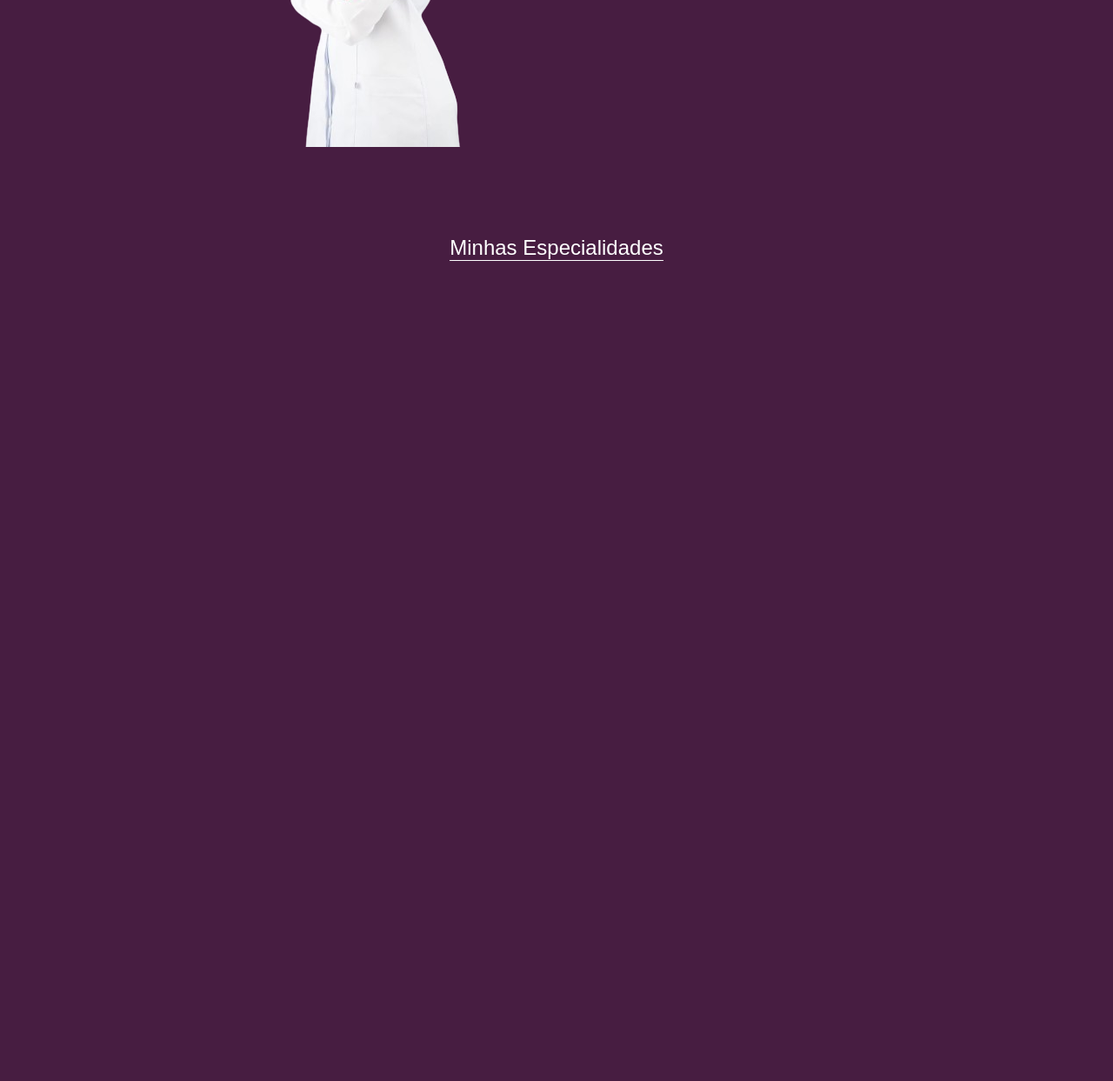
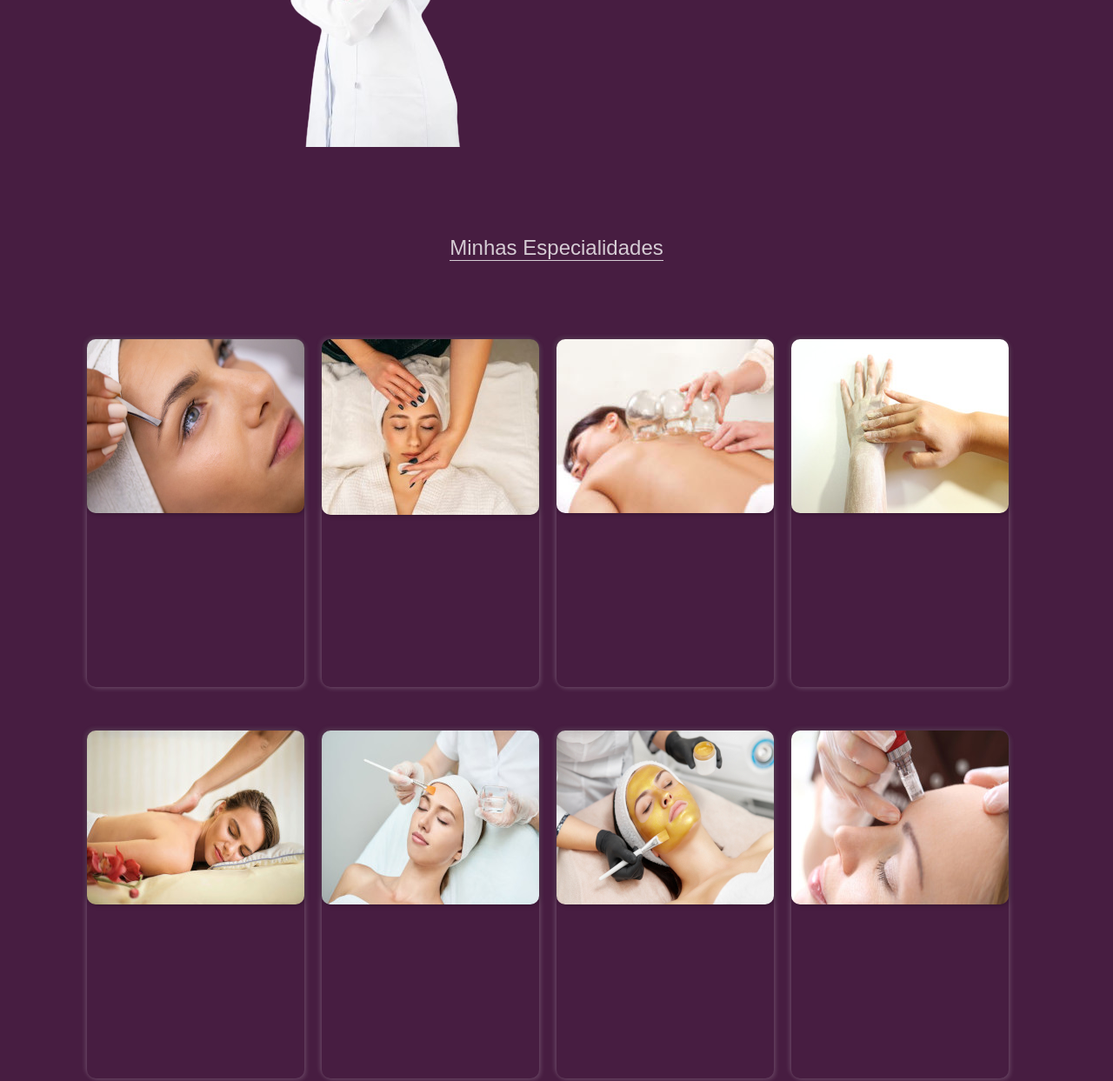
Before and after one commit to vitorio81/nayane-mendonca-estetica, a plain HTML site: page index.html in a window 1280 px wide. Shown: the part 1029-2272 px from the top of the page at 87% size. Before the commit the page ends 1329 px from the top, so only its background shows below. Drawn offline with Linux system fonts and the light colour scheme.

Commit message:
adicionando as especializações

```diff
--- a/index.html
+++ b/index.html
@@ -15,11 +15,11 @@
                 <p>E S T É T I C A</p>
             </h1>
             <ul id="ul-options">
-                <li><a href="#">Início</a></li>
-                <li><a href="#">Sobre</a></li>
-                <li><a href="#">Especialidades</a></li>
-                <li><a href="#">Gende Sua Consulta</a></li>
-                <li><a href="#">Contato</a></li>
+                <li><a href="#">INÍCIO</a></li>
+                <li><a href="#">SOBRE</a></li>
+                <li><a href="#">ESPECIALIDADE</a></li>
+                <li><a href="#">AGENDE SUA CONSULTA</a></li>
+                <li><a href="#">CONTATO</a></li>
             </ul>
         </div>
     </header>
@@ -36,6 +36,47 @@
 
     <section id="my-specialty">
         <h2>Minhas Especialidades</h2>
+        <div id="Container-specialty">
+            <div id="sobrancelha" class="specialty">
+                <img src="imagens/sobrancelha.jpg" alt="sobrancelha">
+            </div>
+
+            <div id="limpeza-de-pele" class="specialty">
+                <img src="imagens/limpeza-de-pele.jpg" alt="limpeza-de-pele">
+            </div>
+
+            <div id="ventosaterapia" class="specialty">
+                <img src="imagens/Ventosaterapia.jpg" alt="Ventosaterapia">
+            </div>
+
+            <div id="esfoliacao-corporal" class="specialty">
+                <img src="imagens/esfoliacao.jpg" alt="esfoliacao">
+            </div>
+
+            <div id="massagem" class="specialty">
+                <img src="imagens/massagem.jpg" alt="massagem">
+            </div>
+
+            <div id="peeling" class="specialty">
+                <img src="imagens/peeling.jpg" alt="peeling">
+            </div>
+
+            <div id="revitalizacao" class="specialty">
+                <img src="imagens/revitalizacao.jpg" alt="revitalizacao">
+            </div>
+
+            <div id="microagulhamento" class="specialty">
+                <img src="imagens/microagulhamento.jpg" alt="microagulhamento">
+            </div>
+
+            <div id="dreno" class="specialty">
+                <img src="imagens/dreno.jpg" alt="dreno">
+            </div>
+
+            <div id="Modeladora" class="specialty">
+                <img src="imagens/massagem-modeladora.jpg" alt="massagem-modeladora">
+            </div>
+        </div>
 
     </section>
 
--- a/style.css
+++ b/style.css
@@ -12,7 +12,7 @@
     --body-colo :rgb(71, 29, 65);
     --header-color: rgb(71, 29, 65);
     --font-color :
-    white;
+    rgba(255, 255, 255, 0.774);
 }
 
 body {
@@ -24,7 +24,8 @@ header {
     background-image: url(imagens/banner-principal.png);
     background-repeat: no-repeat;
     background-size: cover;
-    width: 100vw;
+    margin: auto;
+    width: 98vw;
     height: 550px;
     box-shadow: 2px 2px 5px rgba(255, 255, 255, 0.226);
 }
@@ -49,6 +50,7 @@ h1 {
 h1 > p {
     font-size: 1rem;
     text-align: center;
+    font-family: 'Times New Roman', Times, serif;
 }
 
 #ul-options {
@@ -58,6 +60,7 @@ h1 > p {
     margin-right: 150px;
     margin-top: 10px;
     width: 40vw;
+    font-size: 0.8rem;
 }
 
 #ul-options > li {
@@ -94,4 +97,38 @@ h2 {
 
 #img-mim {
     margin-top: 50px;
+
 }
+
+#Container-specialty{
+    display: flex;
+    flex-wrap: wrap;
+    justify-content: center;
+    margin-top: 50px;
+    width: 95vw;
+    height: 1350px;
+
+}
+
+#my-specialty {
+    margin: auto;
+    width: 95vw;
+    height: 1350px;
+    border: none;
+
+}
+
+.specialty {
+    box-shadow: 2px 2px 5px rgba(255, 255, 255, 0.158) , -2px -2px 5px rgba(255, 255, 255, 0.158);
+    width: 250px;
+    height: 400px;
+    border-radius: 10px;
+    margin-right: 20px;
+    margin-top: 40px;
+
+}
+
+.specialty > img {
+    box-shadow: 2px 2px 5px rgba(0, 0, 0, 0.171) , -2px -2px 5px rgba(0, 0, 0, 0.171);
+    border-radius: 10px;
+}
```
Also changed, not shown: imagens/Imagem do WhatsApp de 2024-04-23 à(s) 13.24.33_629bba60.jpg (deleted), imagens/Imagem do WhatsApp de 2024-04-23 à(s) 13.28.28_2e27f9e9.jpg (deleted), imagens/Imagem do WhatsApp de 2024-04-23 à(s) 13.29.02_ab2e1e7d.jpg (deleted), imagens/Imagem do WhatsApp de 2024-04-23 à(s) 13.34.42_89157a0f.jpg (deleted), imagens/Imagem do WhatsApp de 2024-04-23 à(s) 13.37.44_61e9bb0f.jpg (deleted), imagens/Imagem do WhatsApp de 2024-04-23 à(s) 13.37.52_1e525029.jpg (deleted), imagens/Ventosaterapia.jpg (added), imagens/dreno.jpg (added), imagens/esfoliacao.jpg (added), imagens/limpeza-de-pele.jpg (added), imagens/massagem-modeladora.jpg (added), imagens/massagem.jpg (added), imagens/microagulhamento.jpg (added), imagens/peeling.jpg (added), 3 more files.
